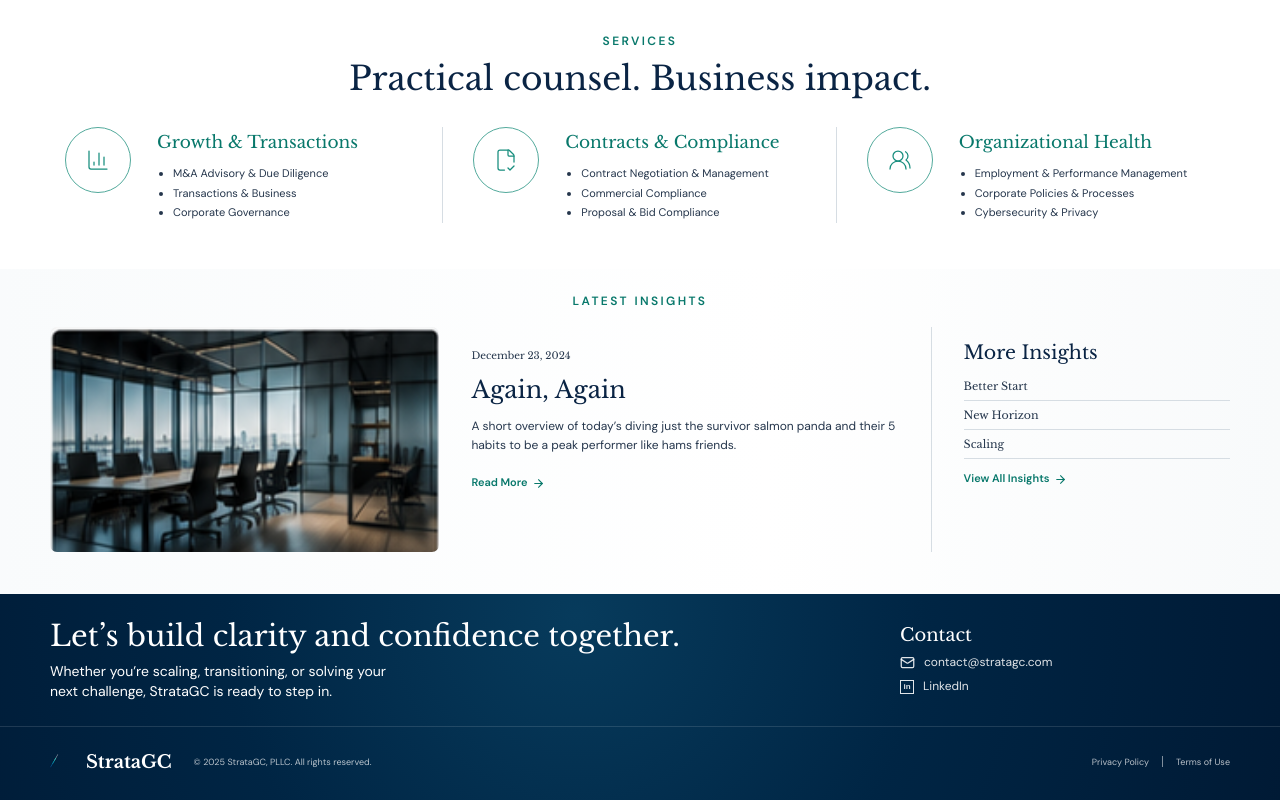
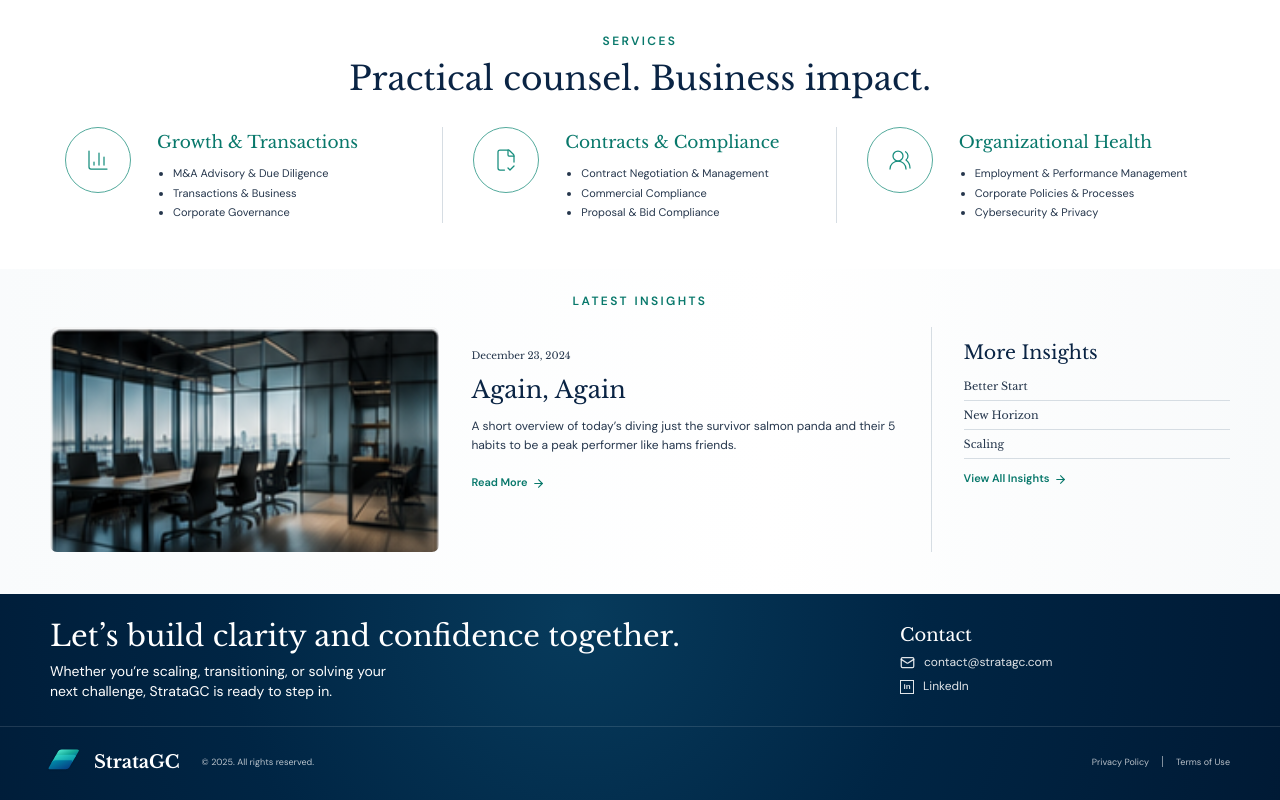
Before and after one commit to RMahshie/stratagc-website-demo, a React (Vite) app: page / in a window 1280 px wide. Shown: the part 1729-2529 px from the top of the page. Built offline with nearby package versions, Linux system fonts and the light colour scheme.

Commit message:
Restore footer logo and simplify copyright

```diff
--- a/src/main.jsx
+++ b/src/main.jsx
@@ -191,7 +191,7 @@ function Footer() {
       </div>
       <div className="footer-rule"></div>
       <div className="page-width legal">
-        <div className="footer-signoff"><Brand light /><span>© 2025 StrataGC, PLLC. All rights reserved.</span></div>
+        <div className="footer-signoff"><Brand light /><span>© 2025. All rights reserved.</span></div>
         <span className="legal-links"><a href="#top">Privacy Policy</a><i></i><a href="#top">Terms of Use</a></span>
       </div>
     </footer>
--- a/src/styles.css
+++ b/src/styles.css
@@ -125,8 +125,9 @@ a:focus-visible, button:focus-visible { outline: 3px solid #55c7b2; outline-offs
 .legal { display: flex; align-items: center; justify-content: space-between; padding: 15px 0 17px; color: rgba(255,255,255,.72); font-size: 7.5px; }
 .footer-signoff { display: flex; align-items: center; gap: 18px; }
 .footer .legal .brand { color: white; font-size: 15px; }
-.legal span:last-child { display: flex; gap: 13px; }
-.legal i { width: 1px; height: 11px; background: rgba(255,255,255,.5); }
+.footer .legal .brand-mark { width: 31px; height: 31px; margin: 0; transform: rotate(30deg) skewY(-30deg) scale(1.04); }
+.legal > .legal-links { display: flex; gap: 13px; }
+.legal-links i { width: 1px; height: 11px; background: rgba(255,255,255,.5); }
 
 /* Laptop and wide-screen composition
    Keeps the original editorial structure while restoring comfortable reading scale. */
```
